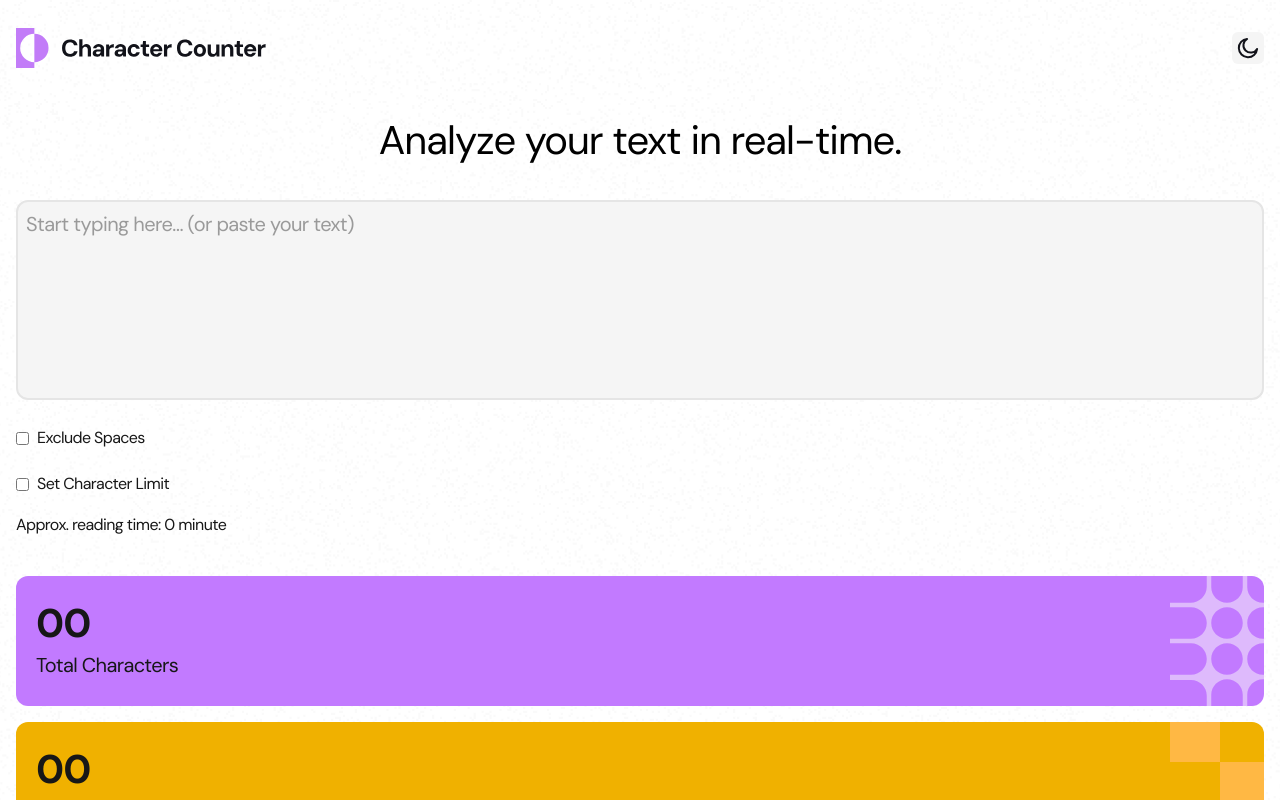
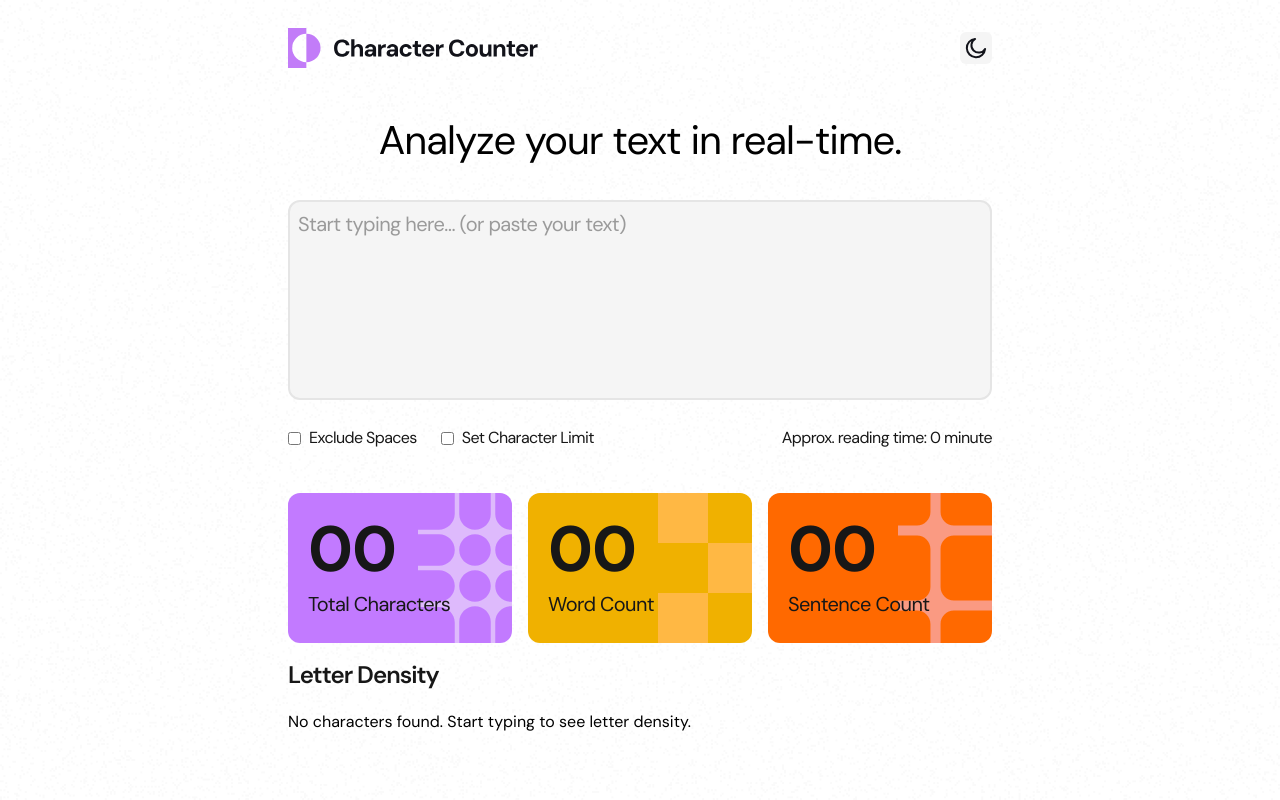
Before and after one commit to florianstancioiu/character-counter, a React (Vite) app: page / in a window 1280 px wide. Shown: the top 800 px of the page. Built offline with nearby package versions, Linux system fonts and the light colour scheme.

Commit message:
Worked on the tablet version

```diff
--- a/src/App.tsx
+++ b/src/App.tsx
@@ -12,12 +12,14 @@ const App = () => {
   return (
     <>
       <Header />
-      <main>
+      <main className="md:max-w-176 md:mx-auto">
         <TextareaSection />
-        <div>
+        <div className="md:flex md:justify-between md:gap-x-4">
           <Stat
             title={
-              excludeSpaces ? "Total Characters (no space)" : "Total Characters"
+              excludeSpaces
+                ? "Total Characters <span class='text-[12px]'>(no space)</span>"
+                : "Total Characters"
             }
             value={totalCharacters}
             bgColor="bg-purple-400"
--- a/src/components/Header/Header.tsx
+++ b/src/components/Header/Header.tsx
@@ -8,7 +8,7 @@ const Header = () => {
   const [darkMode, _setDarkMode] = useState(false);
 
   return (
-    <header className="mb-10">
+    <header className="mb-10 md:max-w-176 md:mx-auto">
       <div className="flex justify-between items-center mb-10 h-16">
         <div className="cursor-pointer">
           {!darkMode && <LogoLight />}
--- a/src/components/Stat/Stat.tsx
+++ b/src/components/Stat/Stat.tsx
@@ -9,13 +9,16 @@ export type StatProps = {
 const Stat = ({ title, value, bgColor }: StatProps) => {
   return (
     <div
-      className={`overflow-hidden flex items-center justify-between h-32.5 mb-4 rounded-xl p-5 pr-0 text-neutral-900 ${bgColor}`}
+      className={`relative w-full overflow-hidden flex items-center justify-between h-32.5 mb-4 rounded-xl p-5 pr-0 text-neutral-900 ${bgColor} md:h-37.5`}
     >
-      <div>
-        <p className="font-bold text-[40px] leading-[100%] tracking-[-1px] mb-2">
+      <div className="relative z-1">
+        <p className="font-bold text-[40px] leading-[100%] tracking-[-1px] mb-2 md:text-[64px]">
           {value < 9 ? `0${value}` : value}
         </p>
-        <p className="text-[20px] leading-[140%] tracking-[-0.6px]">{title}</p>
+        <p
+          dangerouslySetInnerHTML={{ __html: title }}
+          className="text-[20px] leading-[140%] tracking-[-0.6px]"
+        ></p>
       </div>
       <StatPattern bgColor={bgColor} />
     </div>
--- a/src/components/StatPattern/StatPattern.tsx
+++ b/src/components/StatPattern/StatPattern.tsx
@@ -11,11 +11,11 @@ export type StatPatternProps = {
 const StatPattern = ({ bgColor }: StatPatternProps) => {
   switch (bgColor) {
     case "bg-purple-400":
-      return <TotalCharactersPattern className="relative -right-14" />;
+      return <TotalCharactersPattern className="absolute -right-14" />;
     case "bg-yellow-500":
-      return <WordCountPattern className="relative -right-14" />;
+      return <WordCountPattern className="absolute -right-14" />;
     case "bg-orange-500":
-      return <SentenceCountPattern className="relative -right-14" />;
+      return <SentenceCountPattern className="absolute -right-14" />;
   }
 };
 
--- a/src/components/TextareaSection/TextareaSection.tsx
+++ b/src/components/TextareaSection/TextareaSection.tsx
@@ -30,7 +30,6 @@ const TextareaSection = () => {
         className={`mb-4 pt-2 px-2 border-2 ${showLimitWarning ? "border-orange-800" : "border-neutral-200"} bg-neutral-100 w-full resize-none text-neutral-700 h-50 rounded-xl text-[20px] leading-[140%] tracking-[-0.6px] font-normal`}
       ></textarea>
       <div>
-        <div>
         {showLimitWarning && (
           <p className="text-orange-800 flex items-center gap-x-2 mb-4">
             <InfoIcon />
@@ -39,7 +38,9 @@ const TextareaSection = () => {
             </span>
           </p>
         )}
-          <div className="flex gap-x-2 items-center h-7.5 mb-4 text-neutral-900 text-[16px] leading-[130%] tracking-[-0.6px]">
+        <div className="md:flex md:justify-between md:items-center md:w-full">
+          <div className="md:flex md:justify-between md:items-center md:gap-x-6">
+            <div className="flex gap-x-2 items-center h-7.5 mb-4 text-neutral-900 text-[16px] leading-[130%] tracking-[-0.6px] md:mb-0">
               <input
                 id={excludeSpacesId}
                 type="checkbox"
@@ -54,7 +55,7 @@ const TextareaSection = () => {
                 Exclude Spaces
               </label>
             </div>
-          <div className="flex gap-x-2 items-center h-7.5 mb-4 text-neutral-900 text-[16px] leading-[130%] tracking-[-0.6px]">
+            <div className="flex gap-x-2 items-center h-7.5 mb-4 text-neutral-900 text-[16px] leading-[130%] tracking-[-0.6px] md:mb-0">
               <input
                 id={charLimitId}
                 type="checkbox"
@@ -62,7 +63,10 @@ const TextareaSection = () => {
                 onChange={(val) => setCharsAreLimited(val.target.checked)}
                 className="border rounded-xs border-neutral-900"
               />
-            <label htmlFor={charLimitId} className="cursor-pointer select-none">
+              <label
+                htmlFor={charLimitId}
+                className="cursor-pointer select-none"
+              >
                 Set Character Limit
               </label>
               {charsAreLimited && (
@@ -88,6 +92,7 @@ const TextareaSection = () => {
           </p>
         </div>
       </div>
+    </div>
   );
 };
 
```
Also changed, not shown: 1 other file (tests, documents, lock files or other folders). Lines whose indentation alone changed are shown as unchanged.
